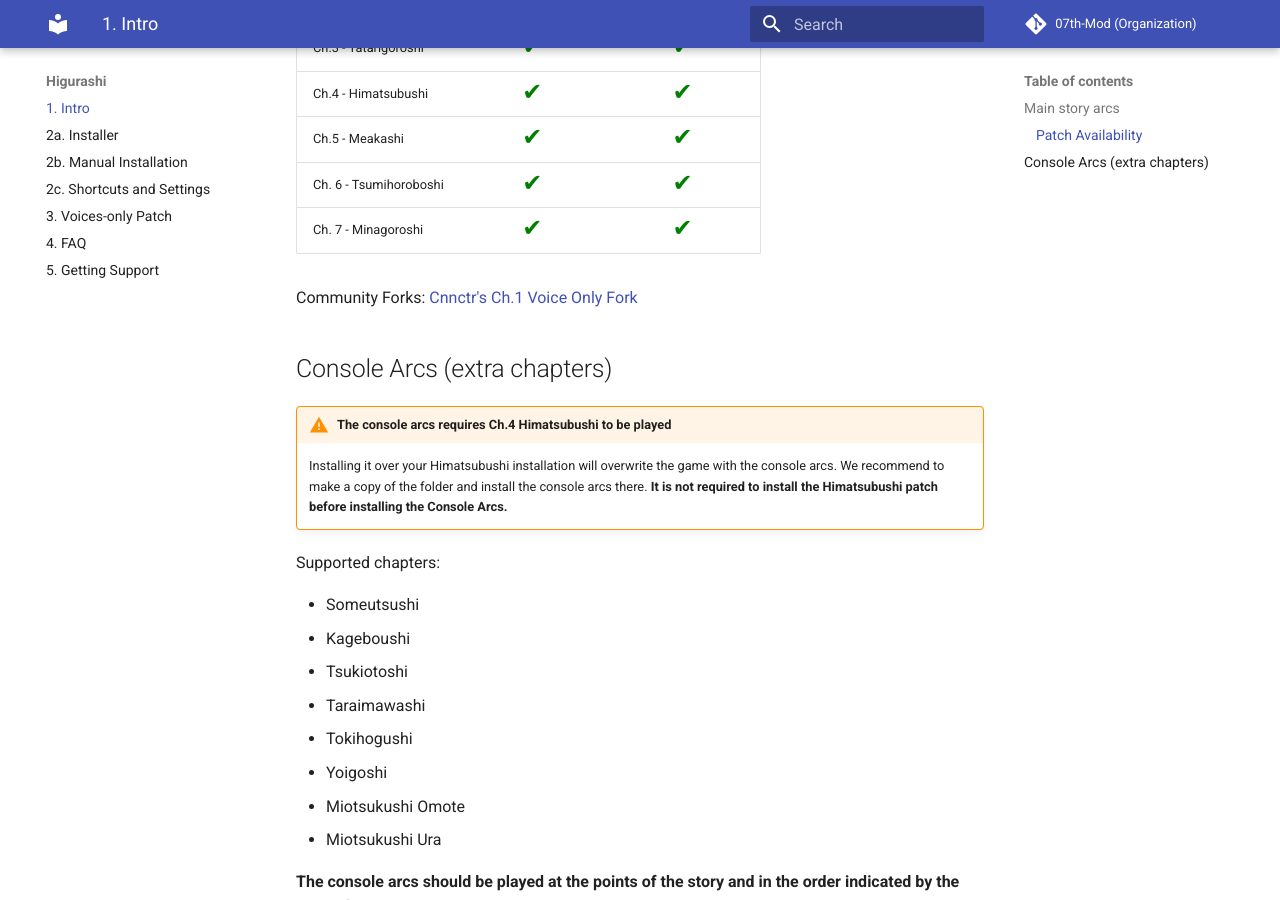
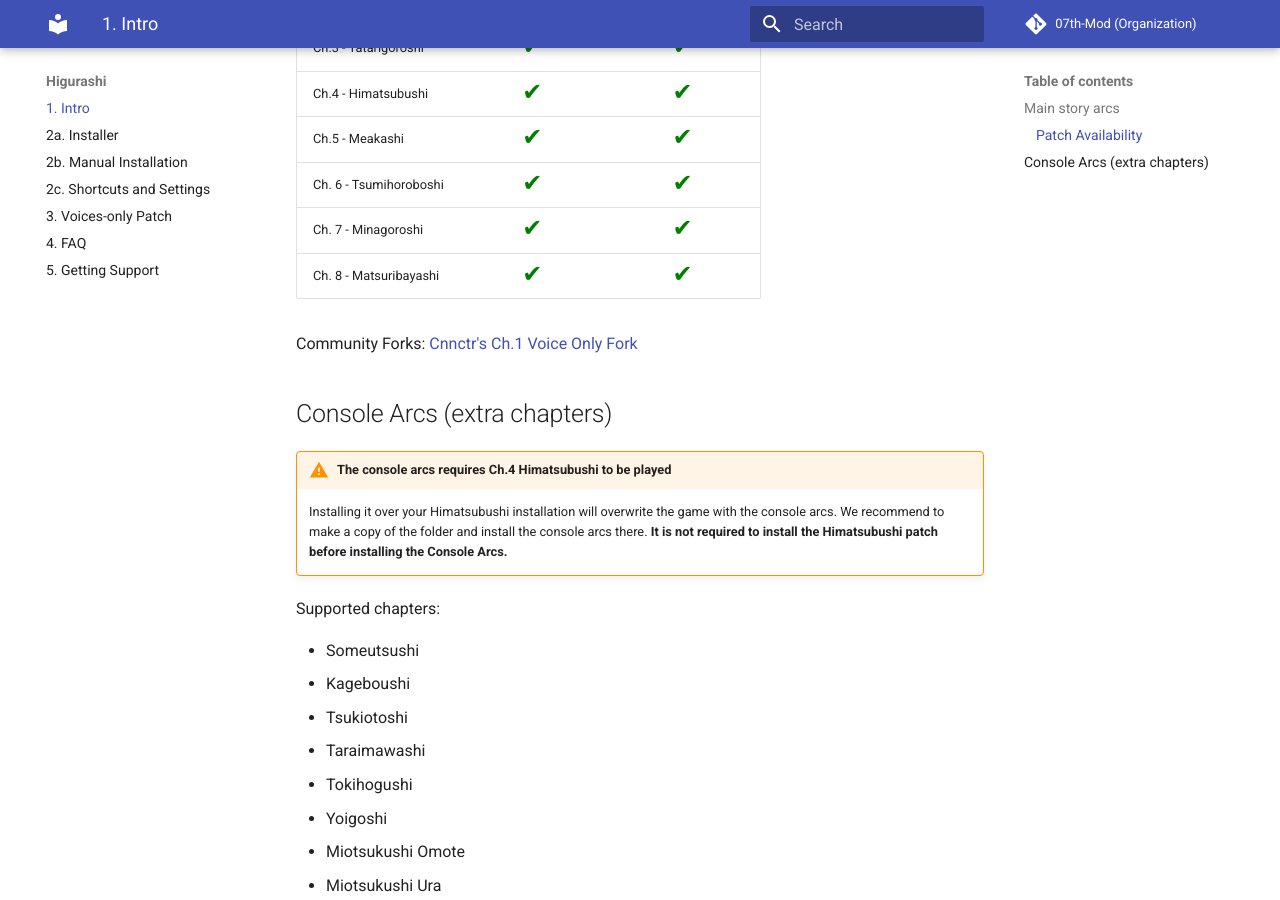
Before and after one commit to 07th-mod/wiki, an MkDocs documentation site: the page built from docs/Higurashi/Higurashi-Getting-started.md, in a window 1280 px wide and 900 px high, scrolled down 1180 px. Built offline with MkDocs 1.6.1 and Material for MkDocs 9.7.7, drawn with Linux system fonts in a browser that asks for light colours.

Commit message:
Update Higurashi-Getting-started.md

```diff
--- a/docs/Higurashi/Higurashi-Getting-started.md
+++ b/docs/Higurashi/Higurashi-Getting-started.md
@@ -31,6 +31,7 @@
 | Ch.5 - Meakashi        | <div style="color:green;font-size:24px;line-height:16px">✔</div> | <div style="color:green;font-size:24px;line-height:16px">✔</div> |
 | Ch. 6 - Tsumihoroboshi | <div style="color:green;font-size:24px;line-height:16px">✔</div> | <div style="color:green;font-size:24px;line-height:16px">✔</div> |
 | Ch. 7 - Minagoroshi    | <div style="color:green;font-size:24px;line-height:16px">✔</div> | <div style="color:green;font-size:24px;line-height:16px">✔</div> |
+| Ch. 8 - Matsuribayashi | <div style="color:green;font-size:24px;line-height:16px">✔</div> | <div style="color:green;font-size:24px;line-height:16px">✔</div> |
 
 Community Forks: [Cnnctr's Ch.1 Voice Only Fork](https://github.com/Cnnctr/onikakushi)
 
```
